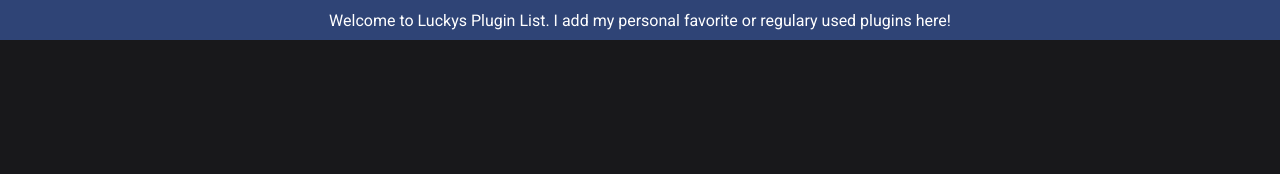
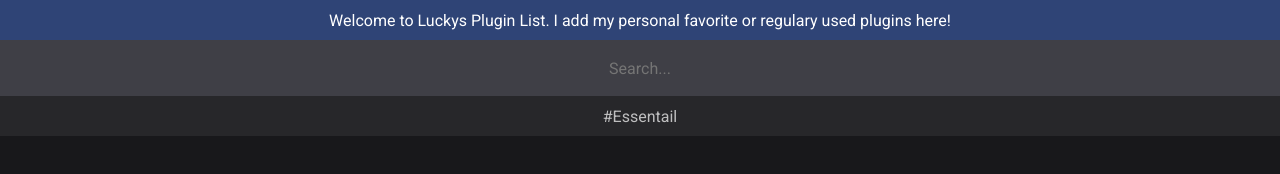
Before and after one commit to luckiestpancake/luckys-plugin-list, a plain HTML site: page index.html in a window 1280 px wide. Drawn offline with Linux system fonts and the light colour scheme.

Commit message:
Second Commit

```diff
--- a/index.html
+++ b/index.html
@@ -7,5 +7,11 @@
     </head>
     <body>
         <div class="credits">Welcome to Luckys Plugin List. I add my personal favorite or regulary used plugins here!</div>
+        <input type="text" class="search" placeholder="Search...">
+        <div class="filters-container">
+            <div class="filter" id="filter">#Essentail</div>
+        </div>
     </body>
+
+    <script src="script.js"></script>
 </html>
--- a/style.css
+++ b/style.css
@@ -3,6 +3,56 @@
 * {
     font-family: "Roboto", sans-serif;
     color: white;
+}
+
+.filters-container {
+    background-color: #27272a;
+    height: 40px;
+    display: flex;
+    justify-content: center;
+    align-items: center;
+}
+
+.filter {
+    background-color: #27272a;
+    opacity: 0.7;
+    height: 40px;
+    display: flex;
+    justify-content: center;
+    padding: 0;
+    padding-left: 10px;
+    padding-right: 10px;
+    align-items: center;
+    font-size: 16px;
+    margin: 0;
+}
+
+.filter-selected {
+    background-color: #1a1a20 !important;
+}
+
+.filter:hover {
+    cursor: pointer;
+    opacity: 0.9;
+}
+
+input:focus{
+    outline: none !important;
+    box-shadow: none !important;
+}
+
+.search {
+    background-color: #3f3f46;
+    border: 0px  transparent !important;
+    margin: 0;
+    padding: 0;
+    text-align: center;
+    font-size: 16px;
+    width: 100vw;
+    display: flex;
+    justify-content: center;
+    align-items: center;
+    height: 56px;
 }
 
 .credits {
@@ -12,6 +62,8 @@
     justify-content: center;
     align-items: center;
     font-size: 16px;
+    margin: 0;
+    padding: 0;
 }
 
 
```
Also changed, not shown: script.js (added).
